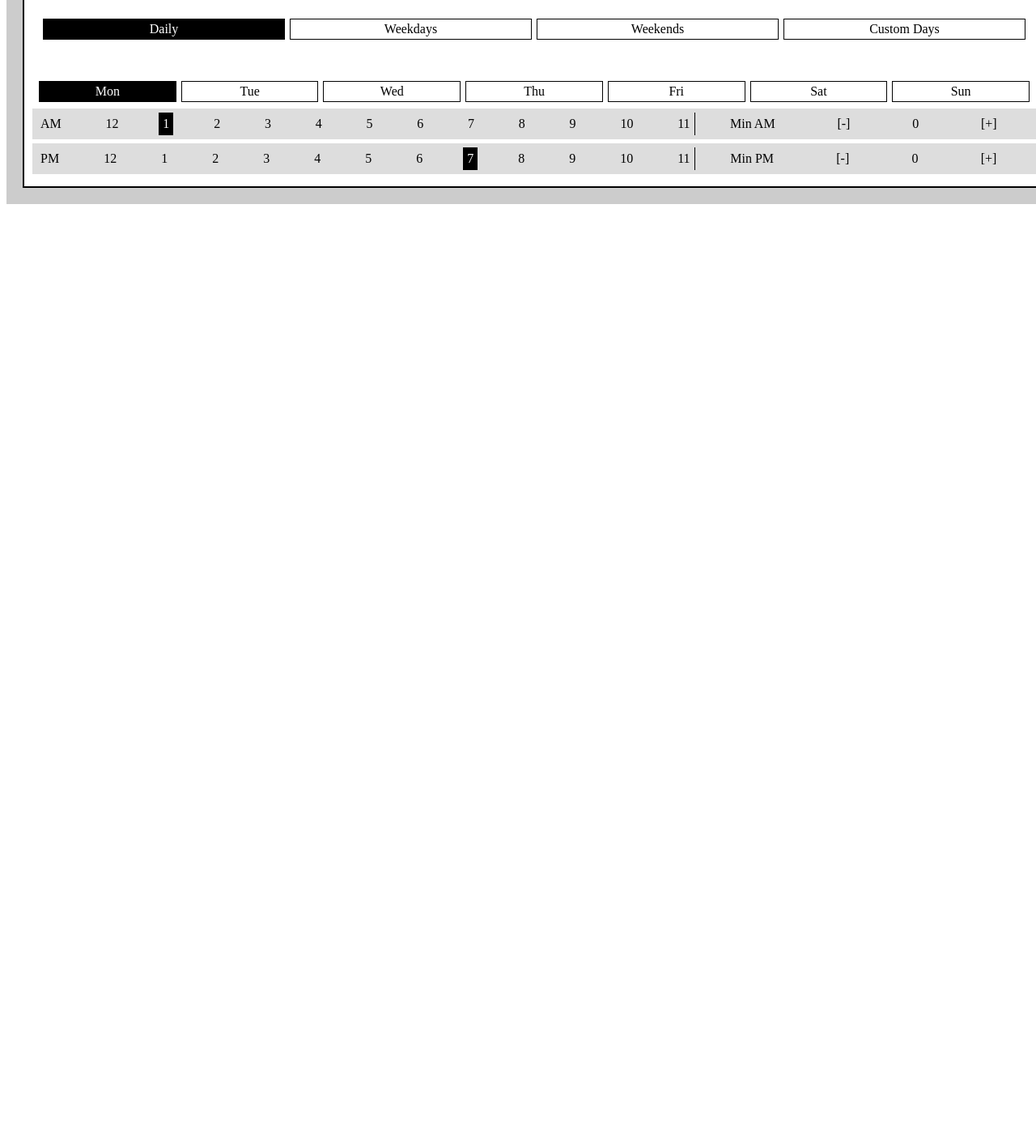
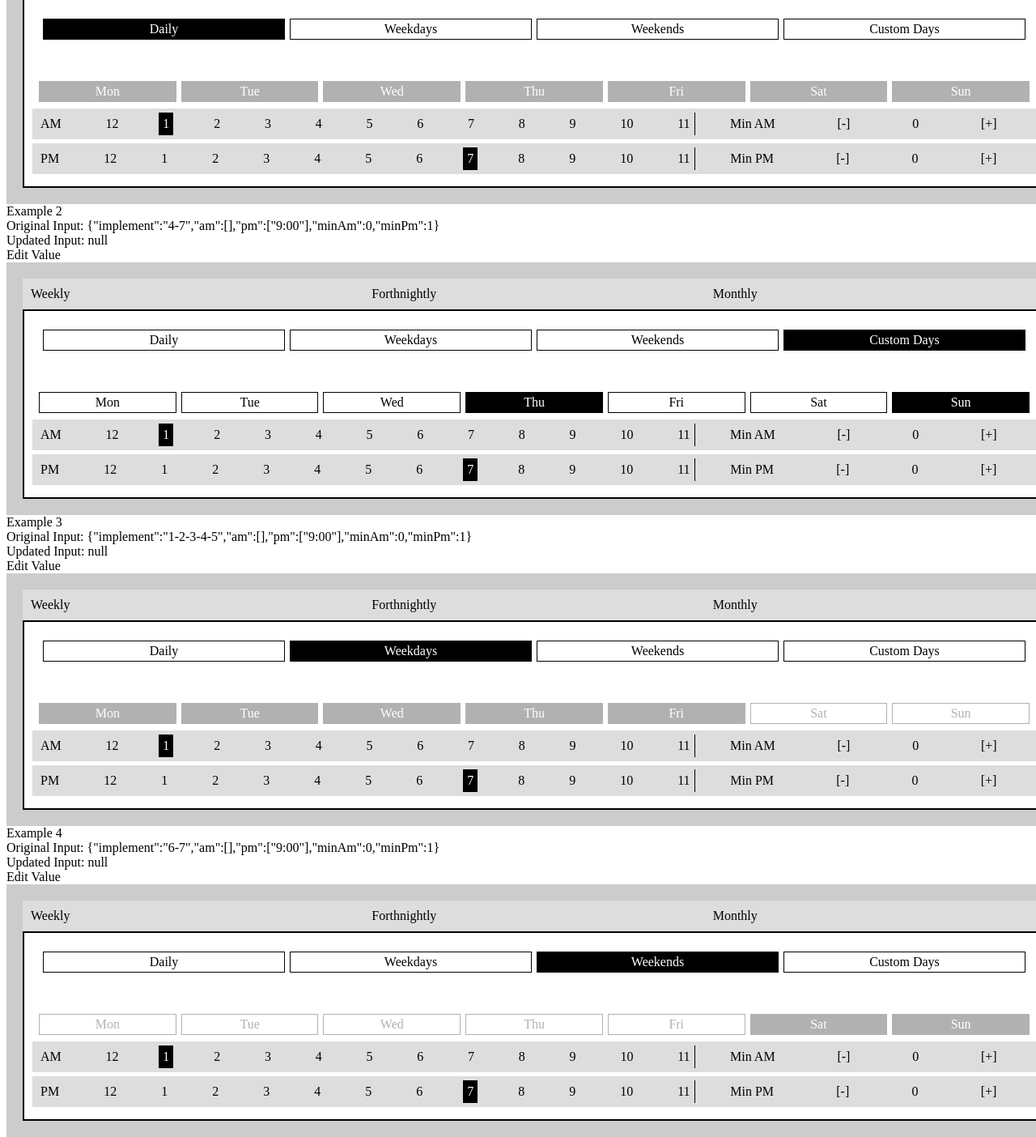
Before and after one commit to Itheum/react-schedule-it, a React app: page / in a window 1280 px wide. Shown: the part 140-1544 px from the top of the page at 81% size. Before the commit the page ends 800 px from the top, so only its background shows below. Built offline with nearby package versions, Linux system fonts and the light colour scheme; the HTML template or start-up script is replaced by a standard one.

Commit message:
multi examples - days and via concept

```diff
--- a/src/css/main.css
+++ b/src/css/main.css
@@ -54,6 +54,11 @@
   display: flex;
   padding: 5px;
   justify-content: space-around;
+}
+
+.schedule-it .schedule-body .days.disable {
+  opacity: .3;
+  pointer-events: none;
 }
 
 .schedule-it .schedule-body .days > div {
--- a/src/examples/Example.js
+++ b/src/examples/Example.js
@@ -9,14 +9,54 @@ export default class Example extends Component {
   constructor(props) {
     super(props);
     this.state = {
-      valueA: {
+      value1: {
         "implement": "daily",
         "am": ["7:00"],
         "pm": ["8:00"],
         "minAm": 1,
         "minPm": 1
       },
-      valueAUpdated: null
+      value1Updated: null,
+      value2: {
+        "implement": "4-7",
+        "am": [],
+        "pm": ["9:00"],
+        "minAm": 0,
+        "minPm": 1
+      },
+      value2Updated: null,
+      value3: {
+        "implement": "1-2-3-4-5",
+        "am": [],
+        "pm": ["9:00"],
+        "minAm": 0,
+        "minPm": 1
+      },
+      value3Updated: null,
+      value4: {
+        "implement": "6-7",
+        "am": [],
+        "pm": ["9:00"],
+        "minAm": 0,
+        "minPm": 1
+      },
+      value4Updated: null,
+      value5: {
+        "implement": "daily",
+        "am": ["8:00"],
+        "pm": ["7:00", "8:00"],
+        "minAm": 1,
+        "minPm": 1
+      },
+      value5Updated: null,
+      value6: {
+        "implement": "1-2-3-4-5-6-7",
+        "am": ["7:00"],
+        "pm": ["8:00"],
+        "minAm": 1,
+        "minPm": 1
+      },
+      value6Updated: null,
     };
 
     this.onValueUpdated = this.onValueUpdated.bind(this);
@@ -31,22 +71,82 @@ export default class Example extends Component {
     console.log(newVal);
 
     // this.setState({
-    //   valueAUpdated: newVal
+    //   value1Updated: newVal
     // });
   }
 
   render() {
     return (
       <div className='example'>
-        <div className='example-holder'>
-          <div>
+        <div>
+          <div className='an-eg'>
             <div>Example 1</div>
-            <div>Original Input: {JSON.stringify(this.state.valueA)}</div>
-            <div>Updated Input: {JSON.stringify(this.state.valueAUpdated)}</div>
-            <div>
+            <div>Original Input: {JSON.stringify(this.state.value1)}</div>
+            <div>Updated Input: {JSON.stringify(this.state.value1Updated)}</div>
+            <div className="widget-holder">
                 Edit Value
                 <ScheduleIt
-                  value={this.state.valueA}
+                  value={this.state.value1}
+                  onValueUpdated={this.onValueUpdated} />
+            </div>
+          </div>
+
+          <div className='an-eg'>
+            <div>Example 2</div>
+            <div>Original Input: {JSON.stringify(this.state.value2)}</div>
+            <div>Updated Input: {JSON.stringify(this.state.value2Updated)}</div>
+            <div className="widget-holder">
+                Edit Value
+                <ScheduleIt
+                  value={this.state.value2}
+                  onValueUpdated={this.onValueUpdated} />
+            </div>
+          </div>
+
+          <div className='an-eg'>
+            <div>Example 3</div>
+            <div>Original Input: {JSON.stringify(this.state.value3)}</div>
+            <div>Updated Input: {JSON.stringify(this.state.value3Updated)}</div>
+            <div className="widget-holder">
+                Edit Value
+                <ScheduleIt
+                  value={this.state.value3}
+                  onValueUpdated={this.onValueUpdated} />
+            </div>
+          </div>
+
+          <div className='an-eg'>
+            <div>Example 4</div>
+            <div>Original Input: {JSON.stringify(this.state.value4)}</div>
+            <div>Updated Input: {JSON.stringify(this.state.value4Updated)}</div>
+            <div className="widget-holder">
+                Edit Value
+                <ScheduleIt
+                  value={this.state.value4}
+                  onValueUpdated={this.onValueUpdated} />
+            </div>
+          </div>
+
+          <div className='an-eg'>
+            <div>Example 5</div>
+            <div>Original Input: {JSON.stringify(this.state.value5)}</div>
+            <div>Updated Input: {JSON.stringify(this.state.value5Updated)}</div>
+            <div className="widget-holder">
+                Edit Value
+                <ScheduleIt
+                  value={this.state.value5}
+                  onValueUpdated={this.onValueUpdated} />
+            </div>
+          </div>
+
+          <div className='an-eg'>
+            <div>Example 6</div>
+            <div>Original Input: {JSON.stringify(this.state.value6)}</div>
+            <div>Updated Input: {JSON.stringify(this.state.value6Updated)}</div>
+            <div className="widget-holder">
+                Edit Value
+                <ScheduleIt
+                  value={this.state.value6}
                   onValueUpdated={this.onValueUpdated} />
             </div>
           </div>
--- a/src/examples/index.html
+++ b/src/examples/index.html
@@ -15,7 +15,21 @@
     background-color: #f2f9ff;
     font-family: 'Roboto', sans-serif;
   }
-  .example-holder { width: 600px; }
+
+  .an-eg {
+    padding: 10px;
+    border-bottom: solid 2px;
+  }
+
+  .widget-holder { width: 600px; }
+
+  .lib-version {
+    background-color: black;
+    position: absolute;
+    top: 0;
+    right: 0;
+    color: #fff;
+  }
   </style>
 </head>
 <body>
--- a/src/main.js
+++ b/src/main.js
@@ -7,9 +7,16 @@ export default class ScheduleIt extends Component {
     super(props);
 
     this.state = {
-      implement: 'daily',
-      dailyTabGroups: 0,
-      dailyDays: 0
+      core: {
+        via: null,
+        implement: null,
+      },
+      working: {
+        via: null,
+        dailyTabGroups: null,
+        dailyDays: [],
+        disableDailyDays: false
+      }
     };
 
     this.renderTabContent = this.renderTabContent.bind(this);
@@ -20,9 +27,44 @@ export default class ScheduleIt extends Component {
 
   componentDidMount() {
     const {value} = this.props;
-    const wipValue = {...value};
+    const originalCoreValue = {...value};
+    const originalWorkingValue = {...this.state.working};
 
-    this.setState({...this.state, ...wipValue});
+    switch (originalCoreValue.implement) {
+      case 'daily':
+      case '1-2-3-4-5-6-7':
+        originalWorkingValue.via = 'weekly';
+        originalWorkingValue.dailyTabGroups = 'daily';
+        originalWorkingValue.dailyDays = ['1','2','3','4','5','6','7'];
+        originalWorkingValue.disableDailyDays = true;
+        break;
+
+      case '6-7':
+        originalWorkingValue.via = 'weekly';
+        originalWorkingValue.dailyTabGroups = 'weekends';
+        originalWorkingValue.dailyDays = originalCoreValue.implement.split('-');
+        originalWorkingValue.disableDailyDays = true;
+        break;
+
+      case '1-2-3-4-5':
+        originalWorkingValue.via = 'weekly';
+        originalWorkingValue.dailyTabGroups = 'weekdays';
+        originalWorkingValue.dailyDays = originalCoreValue.implement.split('-');
+        originalWorkingValue.disableDailyDays = true;
+        break;
+
+      default:
+        originalWorkingValue.via = 'weekly';
+        originalWorkingValue.dailyTabGroups = 'custom';
+        originalWorkingValue.dailyDays = originalCoreValue.implement.split('-');
+        originalWorkingValue.disableDailyDays = false;
+        break;
+    }
+
+    this.setState({
+      core: originalCoreValue,
+      working: originalWorkingValue
+    });
   }
 
   componentDidUpdate(prevProps, prevState) {
@@ -35,24 +77,24 @@ export default class ScheduleIt extends Component {
   }
 
   renderTabContent() {
-    switch(this.state.implement) {
-      case 'daily':
+    switch(this.state.working.via) {
+      case 'weekly':
         return <div>
           <div className="tab-groups">
-            <div className={this.state.dailyTabGroups === 0 ? "sel" : null} onClick={() => (this.onSwitchDailyTabGroups(0))}>Daily</div>
-            <div className={this.state.dailyTabGroups === 1 ? "sel" : null} onClick={() => (this.onSwitchDailyTabGroups(1))}>Weekdays</div>
-            <div className={this.state.dailyTabGroups === 2 ? "sel" : null} onClick={() => (this.onSwitchDailyTabGroups(2))}>Weekends</div>
-            <div className={this.state.dailyTabGroups === 3 ? "sel" : null} onClick={() => (this.onSwitchDailyTabGroups(3))}>Custom Days</div>
+            <div className={this.state.working.dailyTabGroups === 'daily' ? "sel" : null} onClick={() => (this.onSwitchDailyTabGroups('daily'))}>Daily</div>
+            <div className={this.state.working.dailyTabGroups === 'weekdays' ? "sel" : null} onClick={() => (this.onSwitchDailyTabGroups('weekdays'))}>Weekdays</div>
+            <div className={this.state.working.dailyTabGroups === 'weekends' ? "sel" : null} onClick={() => (this.onSwitchDailyTabGroups('weekends'))}>Weekends</div>
+            <div className={this.state.working.dailyTabGroups === 'custom' ? "sel" : null} onClick={() => (this.onSwitchDailyTabGroups('custom'))}>Custom Days</div>
           </div>
 
-          <div className="days">
-            <div className={this.state.dailyDays === 0 ? "sel" : null} onClick={() => (this.onSwitchDailyDays(0))}>Mon</div>
-            <div className={this.state.dailyDays === 1 ? "sel" : null} onClick={() => (this.onSwitchDailyDays(1))}>Tue</div>
-            <div className={this.state.dailyDays === 2 ? "sel" : null} onClick={() => (this.onSwitchDailyDays(2))}>Wed</div>
-            <div className={this.state.dailyDays === 3 ? "sel" : null} onClick={() => (this.onSwitchDailyDays(3))}>Thu</div>
-            <div className={this.state.dailyDays === 4 ? "sel" : null} onClick={() => (this.onSwitchDailyDays(4))}>Fri</div>
-            <div className={this.state.dailyDays === 5 ? "sel" : null} onClick={() => (this.onSwitchDailyDays(5))}>Sat</div>
-            <div className={this.state.dailyDays === 6 ? "sel" : null} onClick={() => (this.onSwitchDailyDays(6))}>Sun</div>
+          <div className="days" className={this.state.working.disableDailyDays ? 'days disable' : 'days'}>
+            <div className={this.state.working.dailyDays.indexOf('1') > -1 ? "sel" : null} onClick={() => (this.onSwitchDailyDays(0))}>Mon</div>
+            <div className={this.state.working.dailyDays.indexOf('2') > -1 ? "sel" : null} onClick={() => (this.onSwitchDailyDays(1))}>Tue</div>
+            <div className={this.state.working.dailyDays.indexOf('3') > -1 ? "sel" : null} onClick={() => (this.onSwitchDailyDays(2))}>Wed</div>
+            <div className={this.state.working.dailyDays.indexOf('4') > -1 ? "sel" : null} onClick={() => (this.onSwitchDailyDays(3))}>Thu</div>
+            <div className={this.state.working.dailyDays.indexOf('5') > -1 ? "sel" : null} onClick={() => (this.onSwitchDailyDays(4))}>Fri</div>
+            <div className={this.state.working.dailyDays.indexOf('6') > -1 ? "sel" : null} onClick={() => (this.onSwitchDailyDays(5))}>Sat</div>
+            <div className={this.state.working.dailyDays.indexOf('7') > -1 ? "sel" : null} onClick={() => (this.onSwitchDailyDays(6))}>Sun</div>
           </div>
 
           <div className="am">
@@ -124,7 +166,9 @@ export default class ScheduleIt extends Component {
 
   onSwitchDailyTabGroups(dailyTabGroups) {
     this.setState({
-      dailyTabGroups
+      working: {
+        dailyTabGroups
+      }
     });
   }
 
@@ -138,9 +182,9 @@ export default class ScheduleIt extends Component {
     return (
       <div className="schedule-it">
         <div className="schedule-tabs">
-          <div className={this.state.implement === 'daily' ? "sel" : null} onClick={() => (this.onSwitchTab('daily'))}>Weekly</div>
-          <div className={this.state.implement === 'forthnightly' ? "sel" : null}  onClick={() => (this.onSwitchTab('forthnightly'))}>Forthnightly</div>
-          <div className={this.state.implement === 'monthly' ? "sel" : null}  onClick={() => (this.onSwitchTab('monthly'))}>Monthly</div>
+          <div className={this.state.working.via === 'daily' ? "sel" : null} onClick={() => (this.onSwitchTab('daily'))}>Weekly</div>
+          <div className={this.state.working.via === 'forthnightly' ? "sel" : null}  onClick={() => (this.onSwitchTab('forthnightly'))}>Forthnightly</div>
+          <div className={this.state.working.via=== 'monthly' ? "sel" : null}  onClick={() => (this.onSwitchTab('monthly'))}>Monthly</div>
         </div>
 
         <div className="schedule-body">
```
Also changed, not shown: 1 other file (tests, documents, lock files or other folders).
